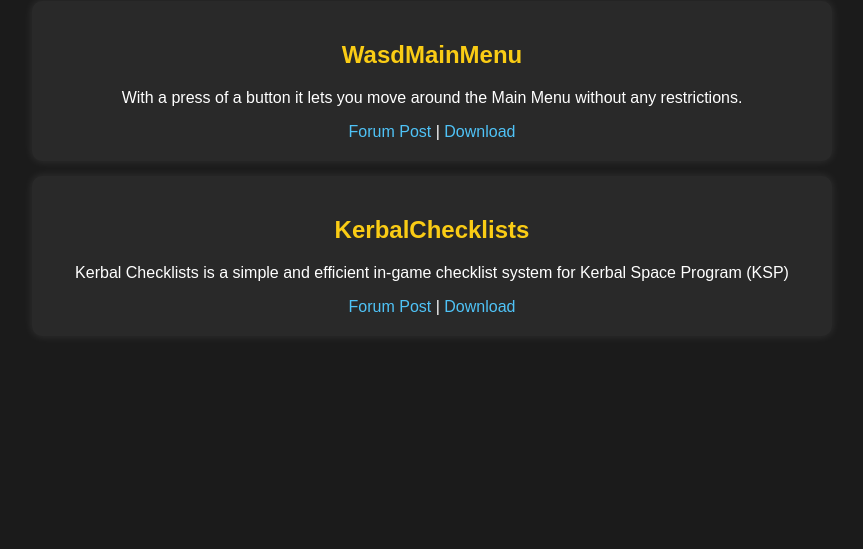
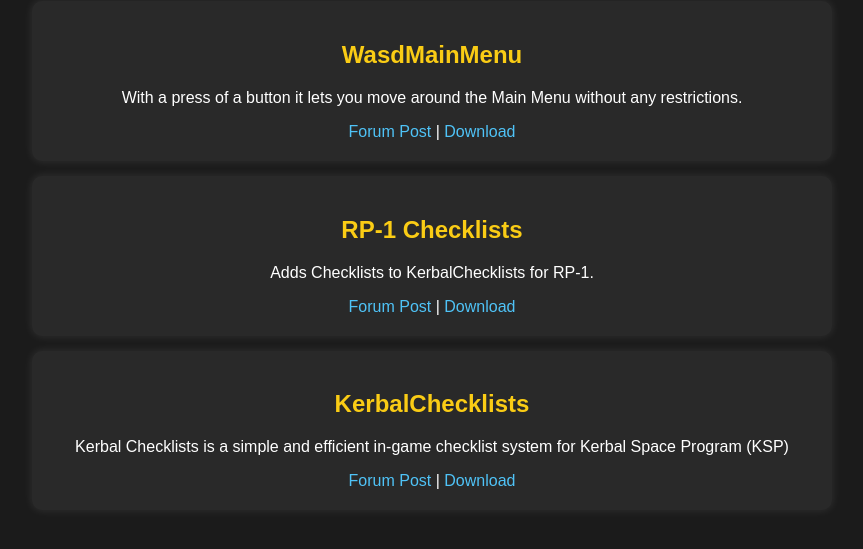
Before and after one commit to averageksp/Mods, a plain HTML site: page index.html in a window 1280 px wide. Shown: the part 99-648 px from the top of the page, without its empty margins (208-1071 px from the left). Drawn offline with Linux system fonts and the light colour scheme.

Commit message:
Update index.html

```diff
--- a/index.html
+++ b/index.html
@@ -52,6 +52,12 @@
             <a href="https://forum.kerbalspaceprogram.com/topic/227434-112x-wasdmainmenu-wmm/">Forum Post</a> | <a href="https://spacedock.info/mod/3846/WasdMainMenu">Download</a>
         </div>
 
+        <div class="mod-card" onclick="redirectTo('https://forum.kerbalspaceprogram.com/topic/227434-112x-wasdmainmenu-wmm/')">
+            <h2>RP-1 Checklists</h2>
+            <p>Adds Checklists to KerbalChecklists for RP-1.</p>
+            <a href="https://forum.kerbalspaceprogram.com/topic/227623-112x-rp-1-checklists-requires-kerbalchecklists/">Forum Post</a> | <a href="https://spacedock.info/mod/3858/RP-1%20Checklists">Download</a>
+        </div>
+
         <div class="mod-card" onclick="redirectTo('https://forum.kerbalspaceprogram.com/topic/227552-112x-kerbalchecklists')">
             <h2>KerbalChecklists</h2>
             <p>Kerbal Checklists is a simple and efficient in-game checklist system for Kerbal Space Program (KSP)</p>
```
